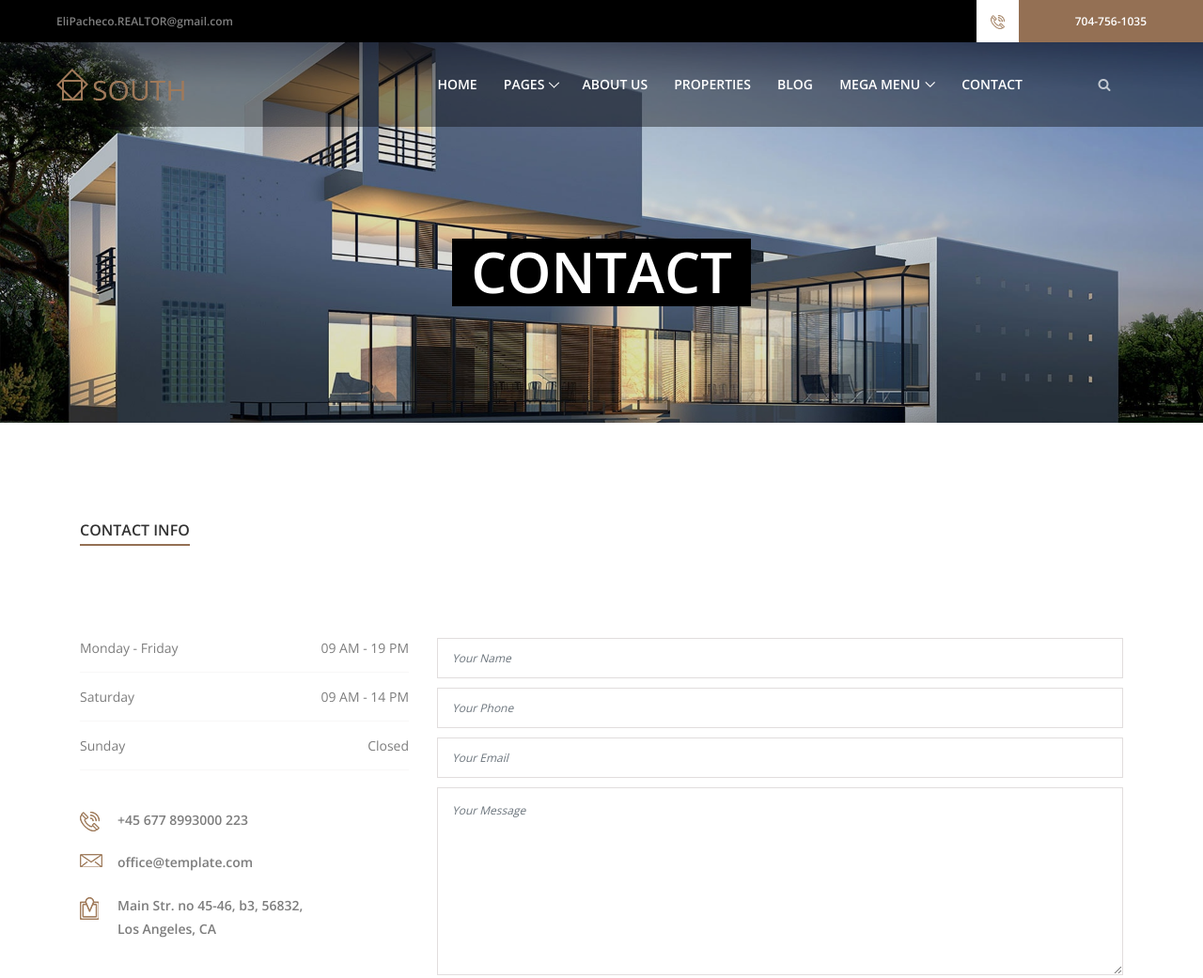
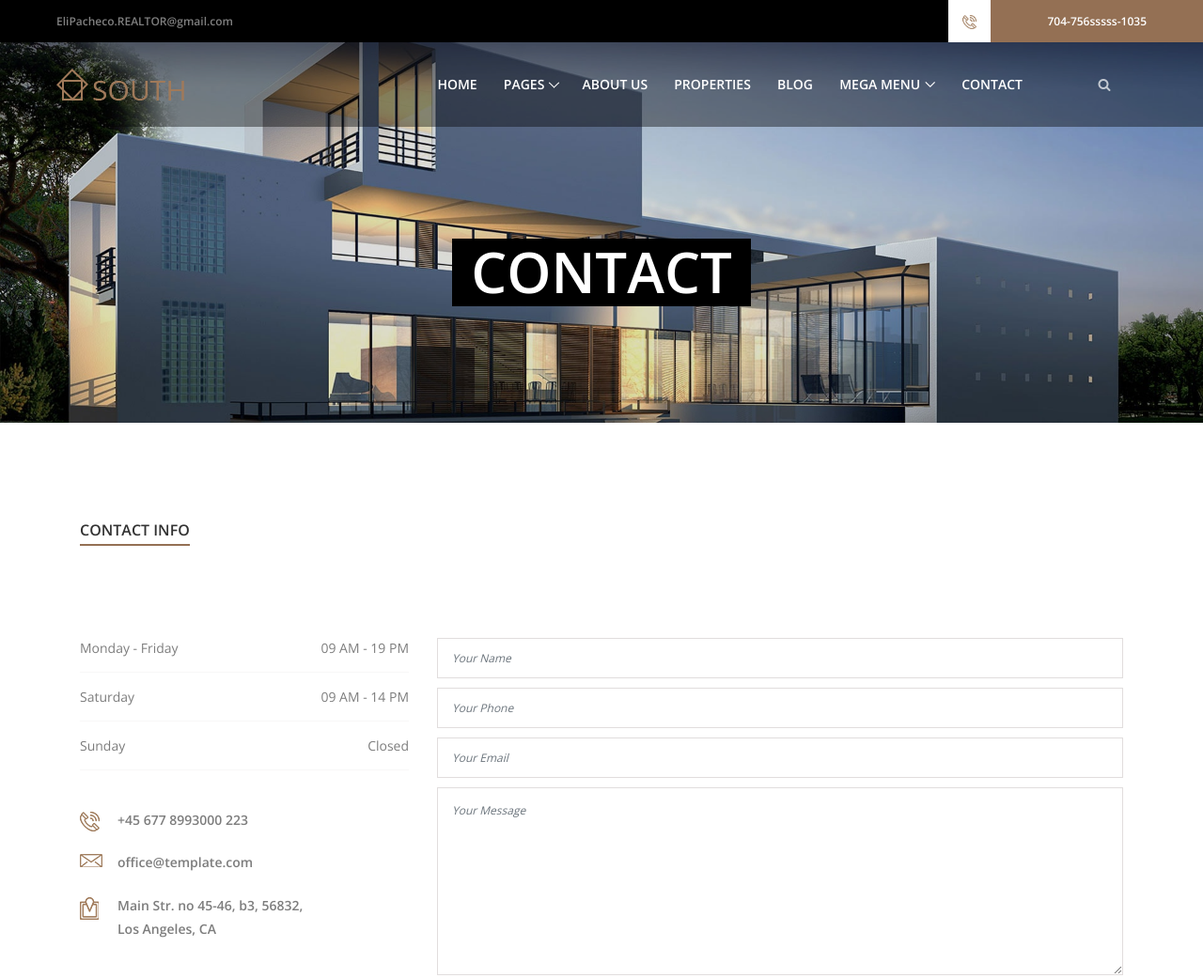
Before and after one commit to elidap/realtor, a plain HTML site: page contact.html in a window 1280 px wide. Shown: the top 1041 px of the page at 94% size. Drawn offline with nearby package versions, Linux system fonts and the light colour scheme; some packages are replaced by stand-ins of ours; files whose address does not match are found by name.

Commit message:
messed up phone number

```diff
--- a/contact.html
+++ b/contact.html
@@ -39,7 +39,7 @@
                         <img src="img/icons/phone-call.png" alt="">
                     </div>
                     <div class="number">
-                        <a href="tel:7047561036">704-756-1035</a>
+                        <a href="tel:7047561036">704-756sssss-1035</a>
                     </div>
                 </div>
             </div>
```
